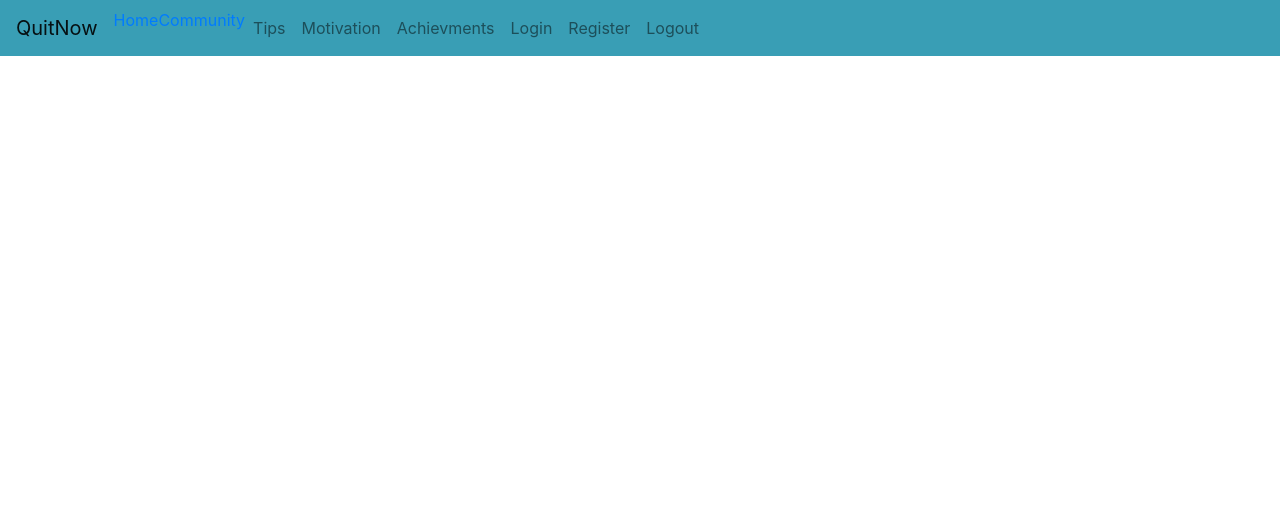
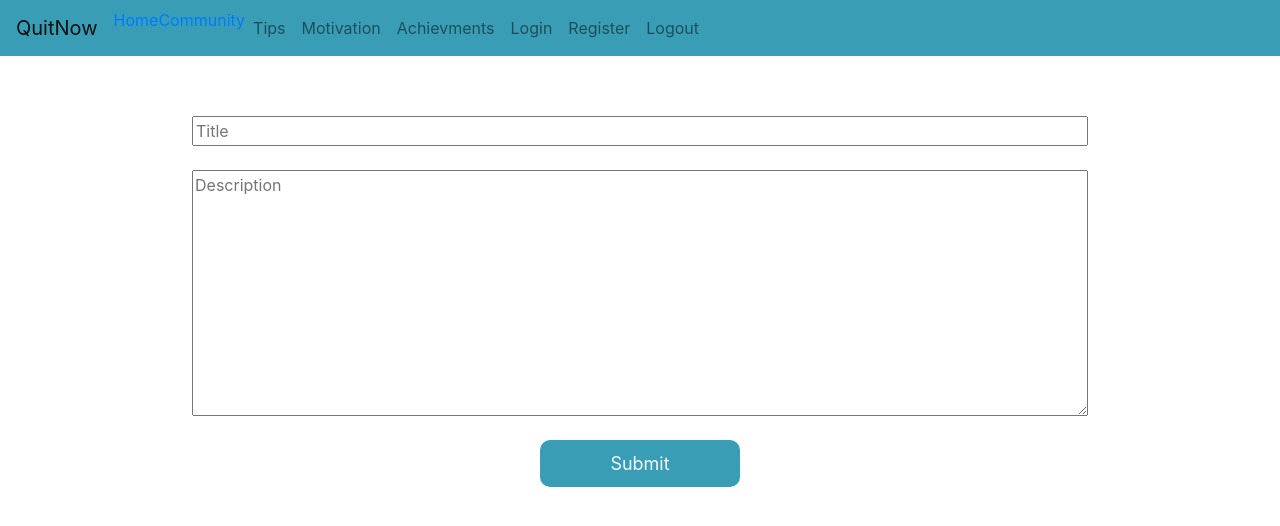
Before and after one commit to gurparshad/quit-smoking-frontend, a React (Create React App) app: page /createPost in a window 1280 px wide. Shown: the top 526 px of the page. Built offline with nearby package versions, Linux system fonts and the light colour scheme.

Commit message:
new changes

```diff
--- a/src/App.js
+++ b/src/App.js
@@ -14,6 +14,7 @@ import Tips from "./components/Tips/Tips";
 import Motivation from "./components/Motivation/Motivation";
 import Achievements from "./components/Achievements/Achievements";
 import LiveChat from "./components/LiveChat/LiveChat";
+import CreatePost from "./components/CreatePost/CreatePost";
 
 export const authentication = {
   isLoggedIn: false,
@@ -76,6 +77,9 @@ function App() {
           <Route path="/livechat">
             <LiveChat />
           </Route>
+          <Route path="/createPost">
+            <CreatePost />
+          </Route>
 
           {/* <SecuredRoute path="/dashboard" component={Dashboard}></SecuredRoute> */}
           {/* <SecuredRoute path="/community" component={Community}></SecuredRoute> */}
--- a/src/components/Community/Community.js
+++ b/src/components/Community/Community.js
@@ -4,7 +4,7 @@ const Community = () => {
   return (
     <div>
       <h3>You are not alone, Read stories and thoughts of other people</h3>
-      <button>Write Something...</button>
+      <button>Share Something...</button>
     </div>
   );
 };
--- a/src/components/CreatePost/CreatePost.css
+++ b/src/components/CreatePost/CreatePost.css
@@ -0,0 +1,20 @@
+.createPost {
+  display: flex;
+  flex-direction: column;
+  margin-top: 60px;
+  max-width: 70%;
+  margin-left: auto;
+  margin-right: auto;
+}
+
+.createPost__btn {
+  width: 200px;
+  color: aliceblue;
+  font-size: large;
+  background-color: #399eb5;
+  border-radius: 10px;
+  border: none;
+  padding: 10px;
+  margin-left: auto;
+  margin-right: auto;
+}
--- a/src/components/CreatePost/CreatePost.js
+++ b/src/components/CreatePost/CreatePost.js
@@ -1,7 +1,16 @@
 import React from "react";
+import "./CreatePost.css";
 
 const CreatePost = () => {
-  return <div></div>;
+  return (
+    <div className="createPost">
+      <input type="text" placeholder="Title" />
+      <br />
+      <textarea type="text" placeholder="Description" cols="30" rows="10" />
+      <br />
+      <button className="createPost__btn">Submit</button>
+    </div>
+  );
 };
 
 export default CreatePost;
```
Also changed, not shown: src/components/Posts/Posts.css (added), src/components/Posts/Posts.js (added).
